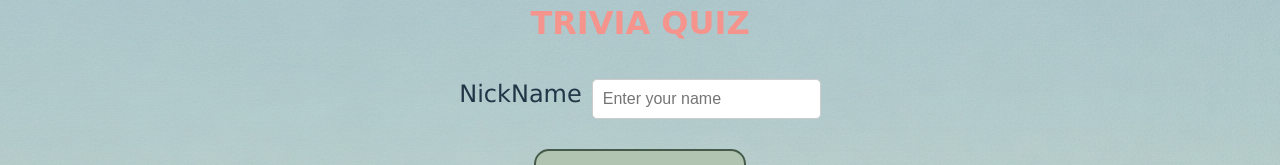
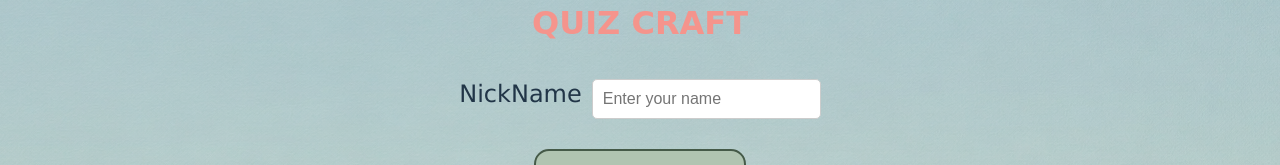
Before and after one commit to shuwangs/techtonica-assignments, a React (Vite) app in the folder projects/trivia_app/client/: page / in a window 1280 px wide. Shown: the top 165 px of the page. Built offline with nearby package versions, Linux system fonts and the light colour scheme; no server answers.

Commit message:
rename the game

```diff
--- a/projects/trivia_app/client/src/pages/GameSetup.jsx
+++ b/projects/trivia_app/client/src/pages/GameSetup.jsx
@@ -43,7 +43,7 @@ const GameSetup = ({onStart}) =>{
 
     return(
         <div className='setup-form'>
-            <h1>TRIVIA QUIZ </h1>
+            <h1> QUIZ CRAFT</h1>
             <div className='userName-container'>
                 <label className='name-label'>NickName
                     <input className='userName' type='text' placeholder='Enter your name' ref={userNameRef} />
```
Also changed, not shown: 1 other file (tests, documents, lock files or other folders).
